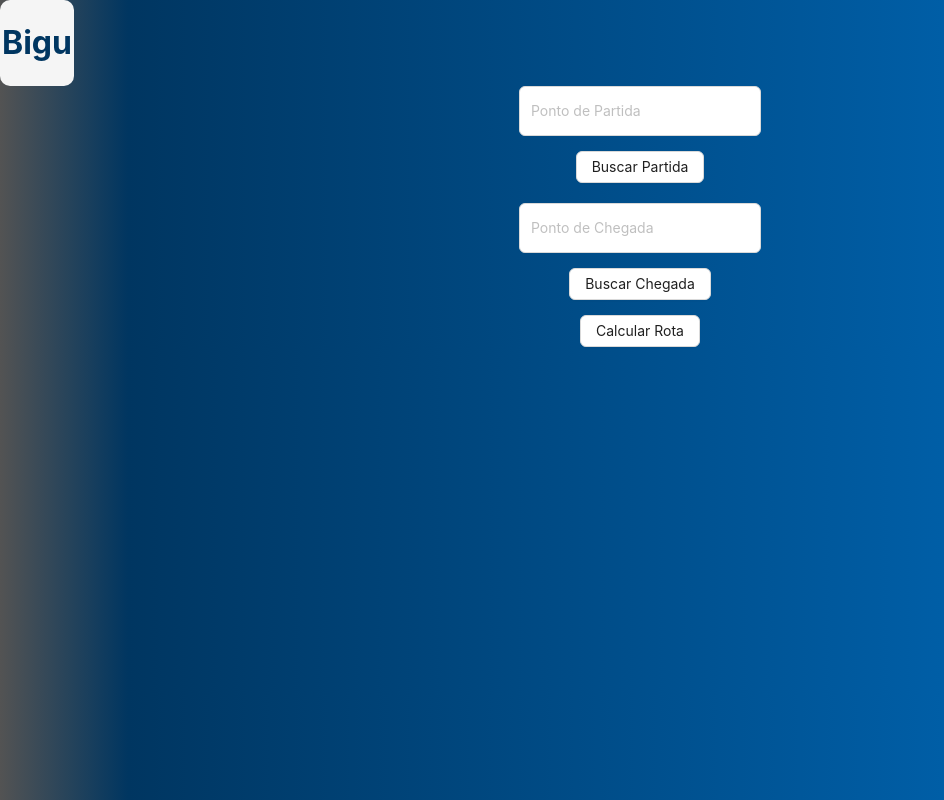
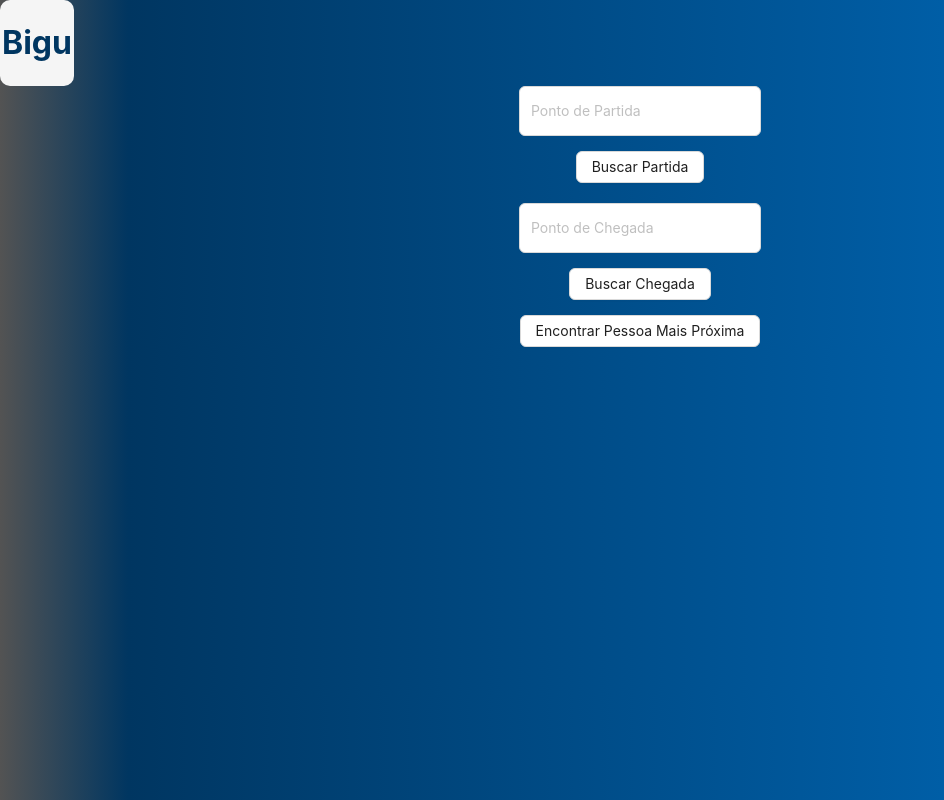
Before and after one commit to davileahy/Bigu, a React (Create React App) app: page / in a window 1280 px wide. Shown: the whole page, without its empty margins (0-944 px from the left). Built offline with nearby package versions, Linux system fonts and the light colour scheme; no server answers; the HTML template or start-up script is replaced by a standard one.

Commit message:
Estruturação de Calculo do ponto de chegada para a pessoa mais próxima

```diff
--- a/src/components/locationForm/locationForm.js
+++ b/src/components/locationForm/locationForm.js
@@ -1,12 +1,25 @@
 import React, { useState } from 'react';
 import { Button, Input } from 'antd';
 import styles from './locationForm.module.css'
+
+// Definição estática de pessoas em pontos diferentes.
+
+const pessoas = [
+    { nome: "Pessoa 1: Praia de Pajuçara", latitude: -9.665833, longitude: -35.735278 },
+    { nome: "Pessoa 2: Praia de Ponta Verde", latitude: -9.670278, longitude: -35.713056 },
+    { nome: "Pessoa 3: Praia de Jatiúca", latitude: -9.649722, longitude: -35.708056 },
+    { nome: "Pessoa 4: Parque Municipal de Maceió", latitude: -9.638889, longitude: -35.714722 },
+    { nome: "Pessoa 5: Museu Théo Brandão", latitude: -9.664722, longitude: -35.735556 }
+  ];
+
+// Função para puxar os pontos de partida e destino do usuário
 
 function LocationForm() {
     const [pontoPartida, setPontoPartida] = useState('');
     const [pontoChegada, setPontoChegada] = useState('');
     const [resultadoPartida, setResultadoPartida] = useState(null);
     const [resultadoChegada, setResultadoChegada] = useState(null);
+    const [pontoMaisProximo, setPontoMaisProximo] = useState(null);
     const [rota, setRota] = useState(null);
 
     const API_KEY = process.env.NOMINATIM_API_KEY;
@@ -28,40 +41,51 @@ function LocationForm() {
         }
     };
 
-    const calcularRota = async () => {
-        if (!resultadoPartida || !resultadoChegada) {
-            alert('Por favor, busque os dois endereços primeiro.');
+    // Algoritmo para calcular distância baseado na formula de Harversine
+
+    function calcularDistancia(lat1, lon1, lat2, lon2) {
+        const R = 6371; // Raio da Terra em km
+        const dLat = (lat2 - lat1) * Math.PI / 180; // Diferença em radianos
+        const dLon = (lon2 - lon1) * Math.PI / 180;
+
+        const a =
+          Math.sin(dLat/2) * Math.sin(dLat/2) +
+          Math.cos(lat1 * Math.PI / 180) * Math.cos(lat2 * Math.PI / 180) *
+          Math.sin(dLon/2) * Math.sin(dLon/2);
+        const c = 2 * Math.atan2(Math.sqrt(a), Math.sqrt(1-a));
+        const distancia = R * c; // Distância em km
+        return distancia;
+      }
+
+      // Encontra a menor distância entre pontos.
+
+      const encontrarPontoMaisProximo = () => {
+        if (!resultadoPartida) {
+            alert('Por favor, busque o endereço de partida primeiro.');
             return;
         }
 
-        const body = {
-            coordinates: [
-                [parseFloat(resultadoPartida.lon), parseFloat(resultadoPartida.lat)],
-                [parseFloat(resultadoChegada.lon), parseFloat(resultadoChegada.lat)]
-            ]
-        };
+        let menorDistancia = Infinity;
+        let pontoMaisProximo = null;
 
-        const options = {
-            method: 'POST',
-            headers: {
-                'Authorization': API_KEY,
-                'Content-Type': 'application/json'
-            },
-            body: JSON.stringify(body)
-        };
+        pessoas.forEach(ponto => {
+            const distancia = calcularDistancia(
+                resultadoPartida.lat, resultadoPartida.lon,
+                ponto.latitude, ponto.longitude
+            );
 
-        try {
-            const response = await fetch('https://api.openrouteservice.org/v2/directions/driving-car', options);
-            const data = await response.json();
-            setRota(data);
-        } catch (error) {
-            console.error('Erro ao calcular a rota:', error);
-            alert('Erro ao calcular a rota');
-        }
+            if (distancia < menorDistancia) {
+                menorDistancia = distancia;
+                pontoMaisProximo = ponto;
+            }
+        });
+
+        setPontoMaisProximo(pontoMaisProximo);
     };
 
     return (
         <div className={styles.body}>
+            {/*UI para Ponto de partida e destino*/}
             <div>
                 <Input
                     type="text"
@@ -95,14 +119,18 @@ function LocationForm() {
                         <p>Chegada - Longitude: {resultadoChegada.lon}</p>
                     </div>
                 )}
+
             </div>
-            <Button onClick={calcularRota}>Calcular Rota</Button>
-            {rota && (
-                <div>
-                    <p>Distância: {rota.features[0].properties.summary.distance} metros</p>
-                    <p>Tempo estimado: {Math.round(rota.features[0].properties.summary.duration / 60)} minutos</p>
-                </div>
-            )}
+
+            <div>
+                <Button onClick={encontrarPontoMaisProximo}>Encontrar Pessoa Mais Próxima</Button>
+                {pontoMaisProximo && (
+                    <div>
+                        <p>Pessoa Mais Próxima: {pontoMaisProximo.nome}</p>
+                        <p>Distância: {calcularDistancia(resultadoPartida.lat, resultadoPartida.lon, pontoMaisProximo.latitude, pontoMaisProximo.longitude).toFixed(2)} km</p>
+                    </div>
+                )}
+            </div>
         </div>
     );
 }
--- a/src/pages/main/main.js
+++ b/src/pages/main/main.js
@@ -7,7 +7,6 @@ function Main() {
             <div className='title-text'>
                 <h1>Bigu</h1>
             </div>
-
             <LocationForm />
         </div>
     );
```
